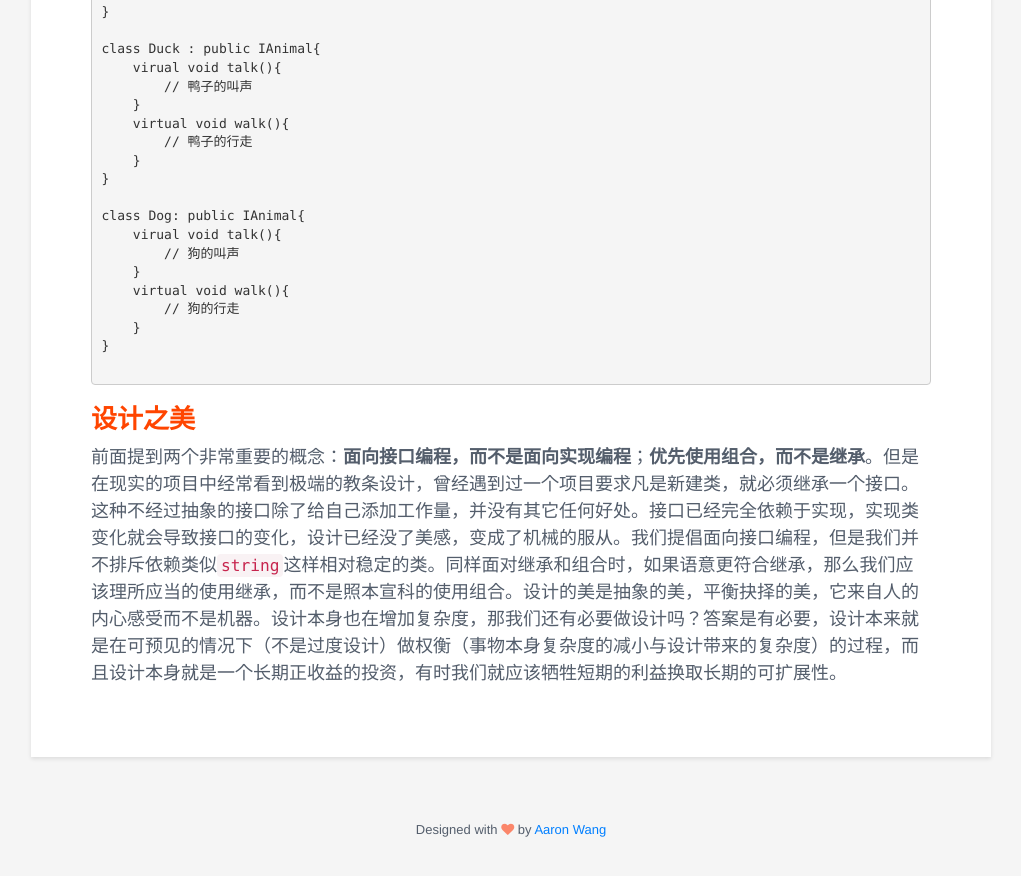
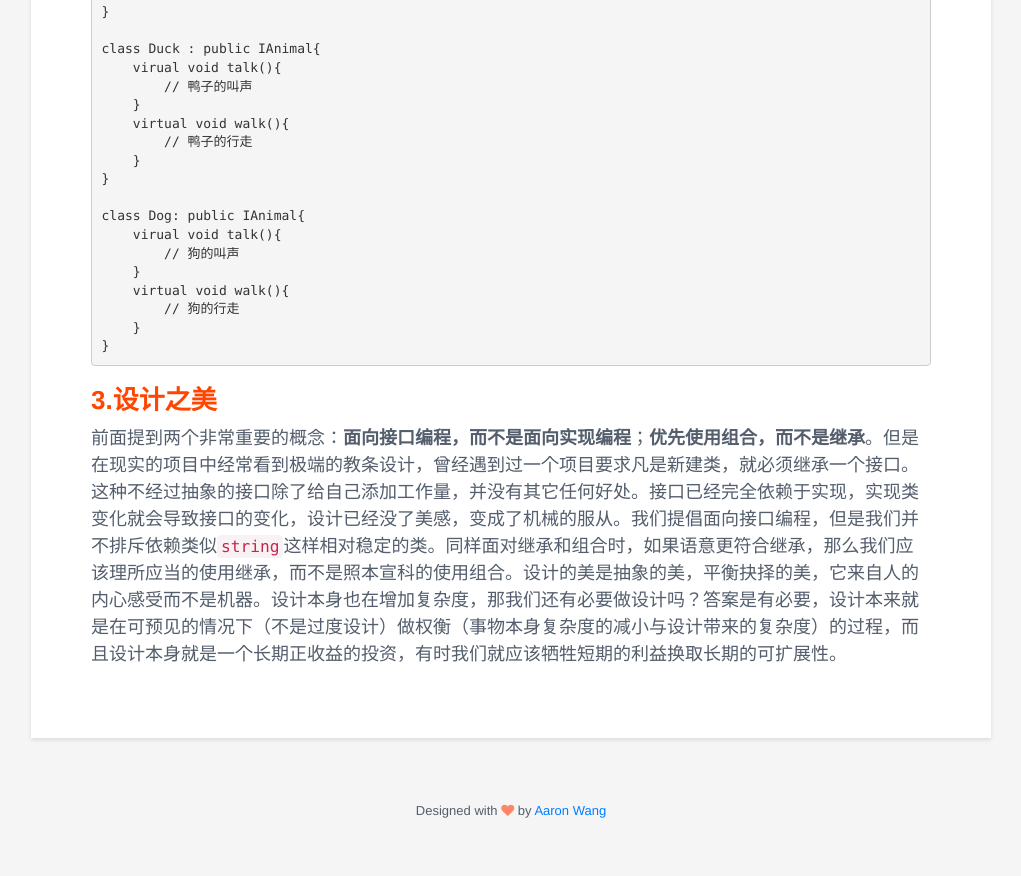
Before and after one commit to qunxi/qunxi.github.io, a Jekyll site: the page built from _posts/2017-01-30-object-oriented-design.md, in a window 1280 px wide and 900 px high, scrolled down 4405 px. Shown: the top 876 px of the window, without its empty margins (129-1150 px from the left). Built offline with Jekyll 4.4.1, drawn with Linux system fonts in a browser that asks for light colours.

Commit message:
udpate the post

````diff
--- a/_posts/2017-01-30-object-oriented-design.md
+++ b/_posts/2017-01-30-object-oriented-design.md
@@ -163,9 +163,8 @@ class Dog: public IAnimal{
         // 狗的行走
     }
 }
-
 ```
 
-# 设计之美
+# 3.设计之美
 
 前面提到两个非常重要的概念：**面向接口编程，而不是面向实现编程**；**优先使用组合，而不是继承**。但是在现实的项目中经常看到极端的教条设计，曾经遇到过一个项目要求凡是新建类，就必须继承一个接口。这种不经过抽象的接口除了给自己添加工作量，并没有其它任何好处。接口已经完全依赖于实现，实现类变化就会导致接口的变化，设计已经没了美感，变成了机械的服从。我们提倡面向接口编程，但是我们并不排斥依赖类似`string`这样相对稳定的类。同样面对继承和组合时，如果语意更符合继承，那么我们应该理所应当的使用继承，而不是照本宣科的使用组合。设计的美是抽象的美，平衡抉择的美，它来自人的内心感受而不是机器。设计本身也在增加复杂度，那我们还有必要做设计吗？答案是有必要，设计本来就是在可预见的情况下（不是过度设计）做权衡（事物本身复杂度的减小与设计带来的复杂度）的过程，而且设计本身就是一个长期正收益的投资，有时我们就应该牺牲短期的利益换取长期的可扩展性。
````
